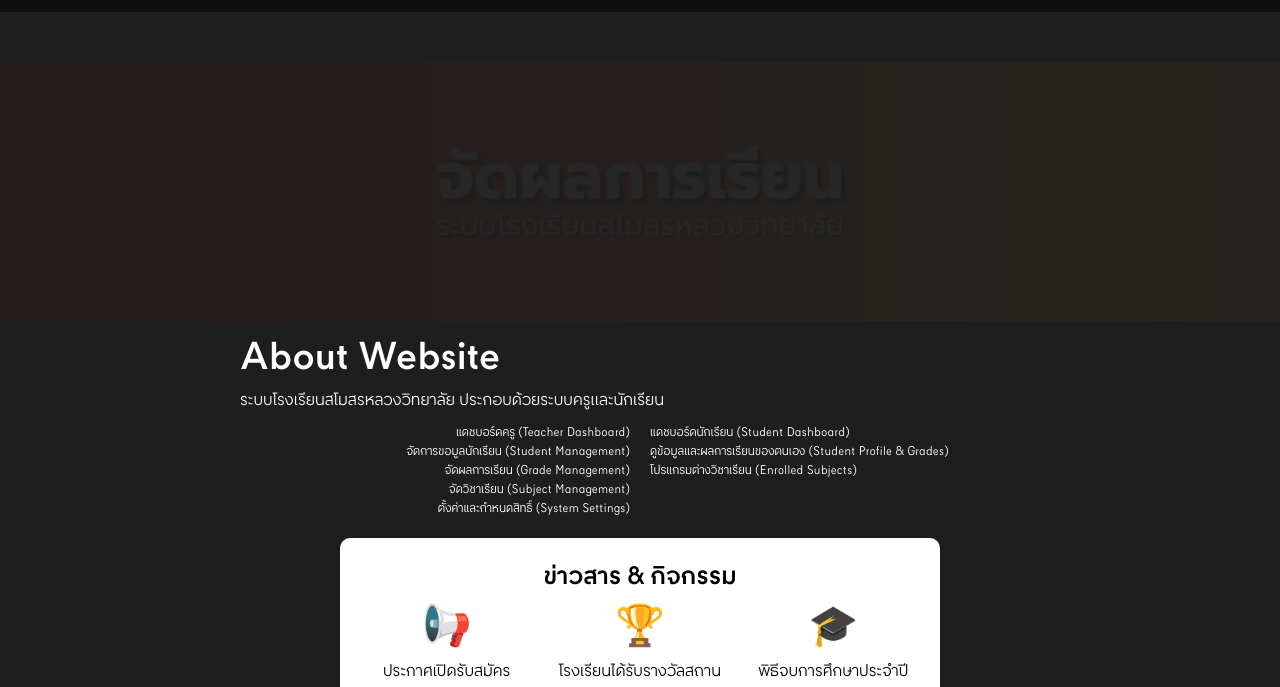
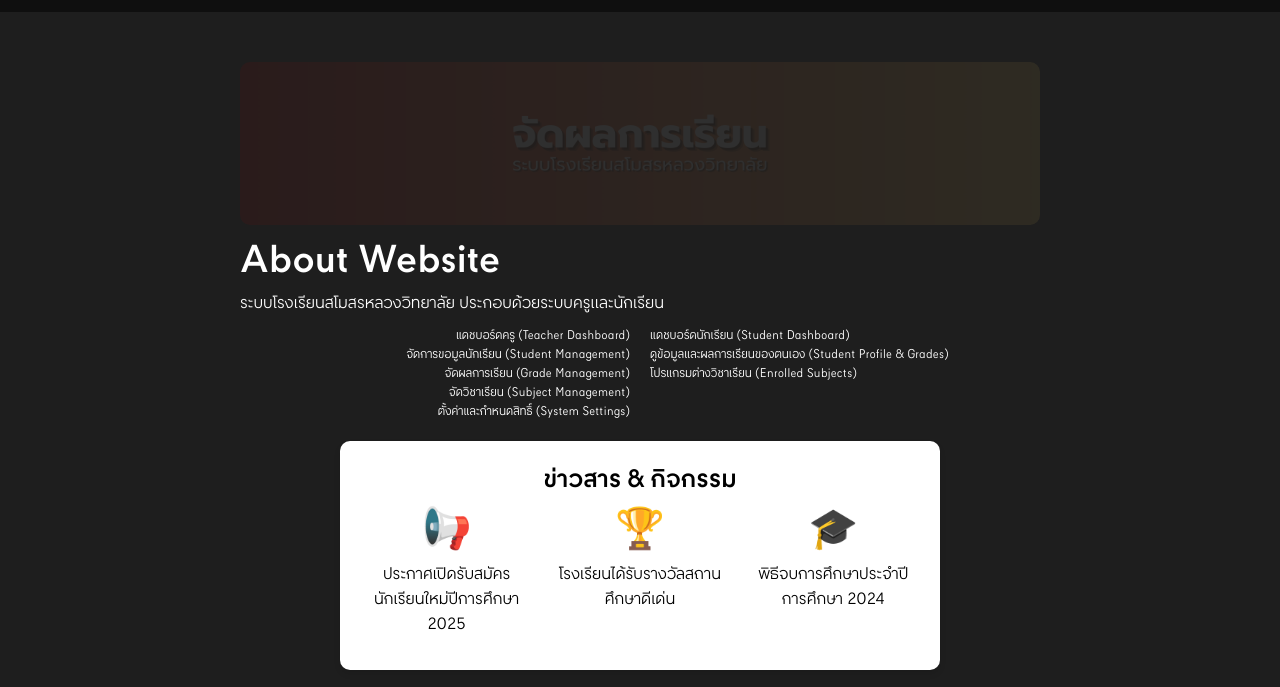
Before and after one commit to SLWschool/school-system, a plain HTML site: page index.html in a window 1280 px wide. Shown: the part 78-765 px from the top of the page. Drawn offline with Linux system fonts and the light colour scheme.

Commit message:
Update slider.css

```diff
--- a/assets/css/slider.css
+++ b/assets/css/slider.css
@@ -1,9 +1,11 @@
 /* สไตล์ของ slider */
+
 .slider {
     position: relative;
-    width: 100%;
-    max-width: 100%;
     overflow: hidden;
+    display: flex;
+    justify-content: center;
+    max-width: 800px;
 }
 
 /* สไตล์ของแต่ละ slide */
@@ -17,6 +19,7 @@
 .slide img {
     width: 100%;
     height: auto;
+    border-radius: 10px;
 }
 
 /* ใช้แอนิเมชั่น fade */
```
